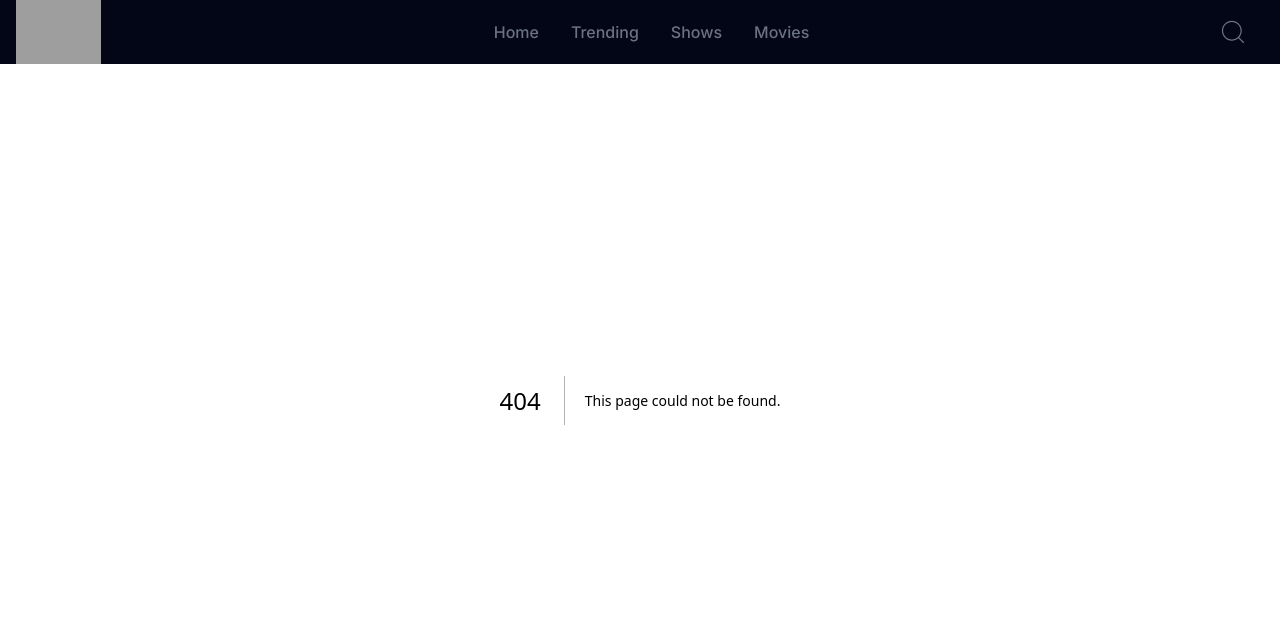
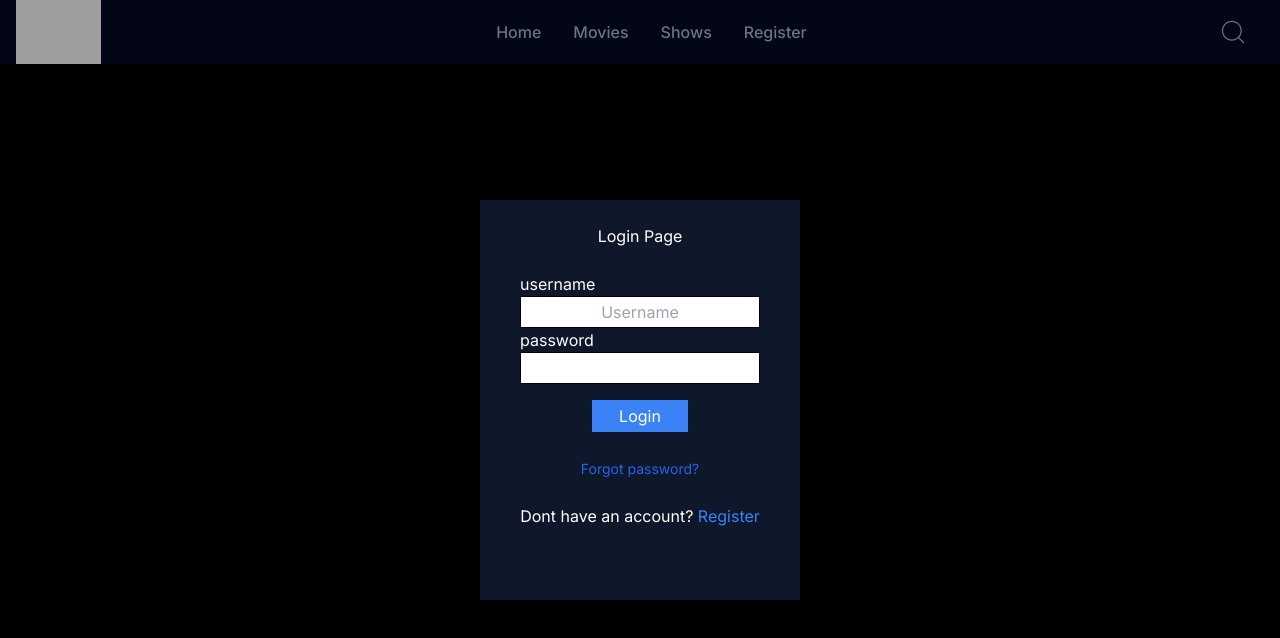
Before and after one commit to Sravanuser/Movie-site, a Next.js app: page /Register in a window 1280 px wide. Before the commit this address had no page. Shown: the top 638 px of the page. Built offline with nearby package versions, Linux system fonts and the light colour scheme; grey boxes are pictures that could not be loaded.

Commit message:
added loading effect for slider

```diff
--- a/src/app/Movies/Popular_Movies.tsx
+++ b/src/app/DisplayData/Movies/Popular_Movies.tsx
@@ -1,4 +1,4 @@
-import {Popular} from "../utils/request";
+import {Popular} from "../../utils/request";
 
 export default async function Popular_Movies() {
     let ball = await Popular();
--- a/src/app/Movies/Trending_Movies.tsx
+++ b/src/app/DisplayData/Movies/Trending_Movies.tsx
@@ -1,4 +1,4 @@
-import {TrendingMovies} from "../utils/request";
+import {TrendingMovies} from "../../utils/request";
 
 export default async function Trending_Movies() {
     let Trending = await TrendingMovies();
--- a/src/app/Shows/TopRated_Shows.tsx
+++ b/src/app/DisplayData/Shows/TopRated_Shows.tsx
@@ -1,4 +1,4 @@
-import { TopRated } from "../utils/request";
+import { TopRated } from "../../utils/request";
 
 export default async function TopRated_Shows() {
     let ShowsData = await TopRated();
--- a/src/app/Shows/Trending_Shows.tsx
+++ b/src/app/DisplayData/Shows/Trending_Shows.tsx
@@ -1,4 +1,4 @@
-import { TrendingShows } from "../utils/request";
+import { TrendingShows } from "../../utils/request";
 
 export default async function Trending_Shows() {
     let ShowsData = await TrendingShows();
--- a/src/app/Header/Navbar.tsx
+++ b/src/app/Header/Navbar.tsx
@@ -14,7 +14,7 @@ const Navbar = () => {
     },
     {
       id: 2,
-      link: "trending",
+      link: "movies",
     },
     {
       id: 3,
@@ -22,7 +22,7 @@ const Navbar = () => {
     },
     {
       id: 4,
-      link: "movies",
+      link: "Register",
     }
   ];
 
--- /dev/null
+++ b/src/app/Register/page.tsx
@@ -0,0 +1,65 @@
+"use client"
+import React from 'react'
+import { useState } from 'react'
+import Link from 'next/link';
+
+export default function page() {
+  const [Login, setLogin] = useState(true);
+  function handleChange(){
+    setLogin(!Login);
+  }
+    return (
+    <div className='h-screen w-screen flex justify-center items-center'>
+    {
+      Login ? (
+      <div className='h-1/2 w-80 flex'>
+            <div className='w-full h-full flex flex-col items-center bg-slate-900 text-white'>
+              <h1 className='mt-6'>Login Page</h1>
+                <div className='w-full flex flex-col justify-center items-center gap-6'>
+                    <div className='h-8 w-[75%] mt-6'>
+                        <p>username</p>
+                        <input type="text" className='h-full w-full text-center border-[1px] border-solid border-black' required placeholder='Username'/>
+                    </div>
+                    <div className='h-8 w-[75%]'>
+                        <p>password</p>
+                        <input type="password" required className='h-full w-full text-center border-[1px] border-solid border-black'/>
+                    </div>
+                        <button className='flex justify-center items-center border-2 outline-none border-none h-8 bg-blue-500 rounded-none mt-4'>Login</button>
+                    <div>
+                      <Link href="" className='text-sm text-blue-600'>Forgot password?</Link>
+                    </div>
+                    <div>
+                      <p>Dont have an account? <span onClick={()=>handleChange()} className='cursor-pointer text-blue-500 hover:text-red-500'>Register</span></p>
+                    </div>
+                </div>
+            </div>
+        </div>
+        ) : (
+          <div className='h-1/2 w-80 flex'>
+            <div className='w-full h-full flex flex-col items-center text-white bg-slate-900'>
+              <h1 className='mt-4'>Register Page</h1>
+                <div className='w-full flex flex-col justify-center items-center gap-8'>
+                    <div className='h-8 w-[75%] mt-6'>
+                        <p>enter username</p>
+                        <input type="text" className='h-full w-full text-center border-[1px] border-solid border-black' required placeholder='Username'/>
+                    </div>
+                    <div className='h-8 w-[75%]'>
+                        <p>enter password</p>
+                        <input type="password" required className='h-full w-full text-center border-[1px] border-solid border-black'/>
+                    </div>
+                    <div className='h-8 w-[75%]'>
+                        <p>confirm password</p>
+                        <input type="password" required className='h-full w-full text-center border-[1px] border-solid border-black'/>
+                    </div>
+                        <button className='flex justify-center items-center border-2 outline-none border-none h-8 bg-blue-500 rounded-none mt-4'>Register</button>
+                    <div>
+                      <p>Already have an account? <span onClick={()=>handleChange()} className='cursor-pointer text-blue-500 hover:text-red-500'>Sign</span></p>
+                    </div>
+                </div>
+            </div>
+        </div>
+        )
+    }
+    </div>
+  )
+}
--- /dev/null
+++ b/src/app/Slider/Loading.tsx
@@ -0,0 +1,20 @@
+
+export default function loading() {
+  return (
+  <div className= "slide" style={{background: "#10171E"}}>
+  <div className="w-screen h-screen flex justify-center items-center flex-col gap-6 md:items-start md:ml-20">
+  <div className="bg-neutral-600 h-[200px] w-[200px]">
+  </div>
+  <div className="flex flex-col gap-4">
+  <div className="w-[340px] bg-neutral-600 h-4 md:w-[480px]"></div>
+  <div className="w-[300px] bg-neutral-600 h-4 md:w-[400px]"></div>
+  <div className="w-[280px] bg-neutral-600 h-4 md:w-[350px]"></div>
+  </div>
+  <div className="flex gap-8">
+    <div className="rounded-lg bg-neutral-600 w-[80px] h-[30px]"></div>
+    <div className="rounded-lg bg-neutral-600 w-[80px] h-[30px]"></div>
+  </div>
+  </div>
+  </div>
+)
+}
--- a/src/app/Slider/Slider.tsx
+++ b/src/app/Slider/Slider.tsx
@@ -3,14 +3,22 @@ import React, { useEffect } from "react";
 import { useState } from "react";
 import { TrendingMovies } from "../utils/request";
 import { CiPlay1 } from "react-icons/ci";
+import Loading from "./Loading";
 
 export default function Slider() {
   const [movies, setmovies] = useState([]);
   const [slide, setslide] = useState(0);
+  const [loading, setloading] = useState(true);
   useEffect(() => {
     async function data() {
+      try{
       let all = await TrendingMovies();
       setmovies(all);
+      }catch(error){
+        console.error("error fetching data",error);
+      }finally{
+        setloading(false);
+      }
     }
     data();
   }, []);
@@ -26,7 +34,8 @@ export default function Slider() {
     };
   }, [slide]);
   return (
-    <div className="min-width=[100vw]">
+    <>
+    {loading ? <Loading/> : (<div className="min-width=[100vw]">
       {movies.map((item: any, id: number) => {
         return (
           <div
@@ -65,6 +74,8 @@ export default function Slider() {
           </div>
         );
       })}
-    </div>
+    </div>)
+  }
+  </>
   );
 }
--- a/src/app/layout.tsx
+++ b/src/app/layout.tsx
@@ -17,7 +17,7 @@ export default function RootLayout({
 }) {
   return (
     <html lang="en">
-      <body className={inter.className} style={{background:"#00000",overflowX:"hidden",width:"100vw"}}>
+      <body className={inter.className} style={{background:"black",overflowX:"hidden",width:"100vw"}}>
         <Navbar/>
         {children}
       </body>
```
Also changed, not shown: src/app/page.tsx (+6 -4 lines).
